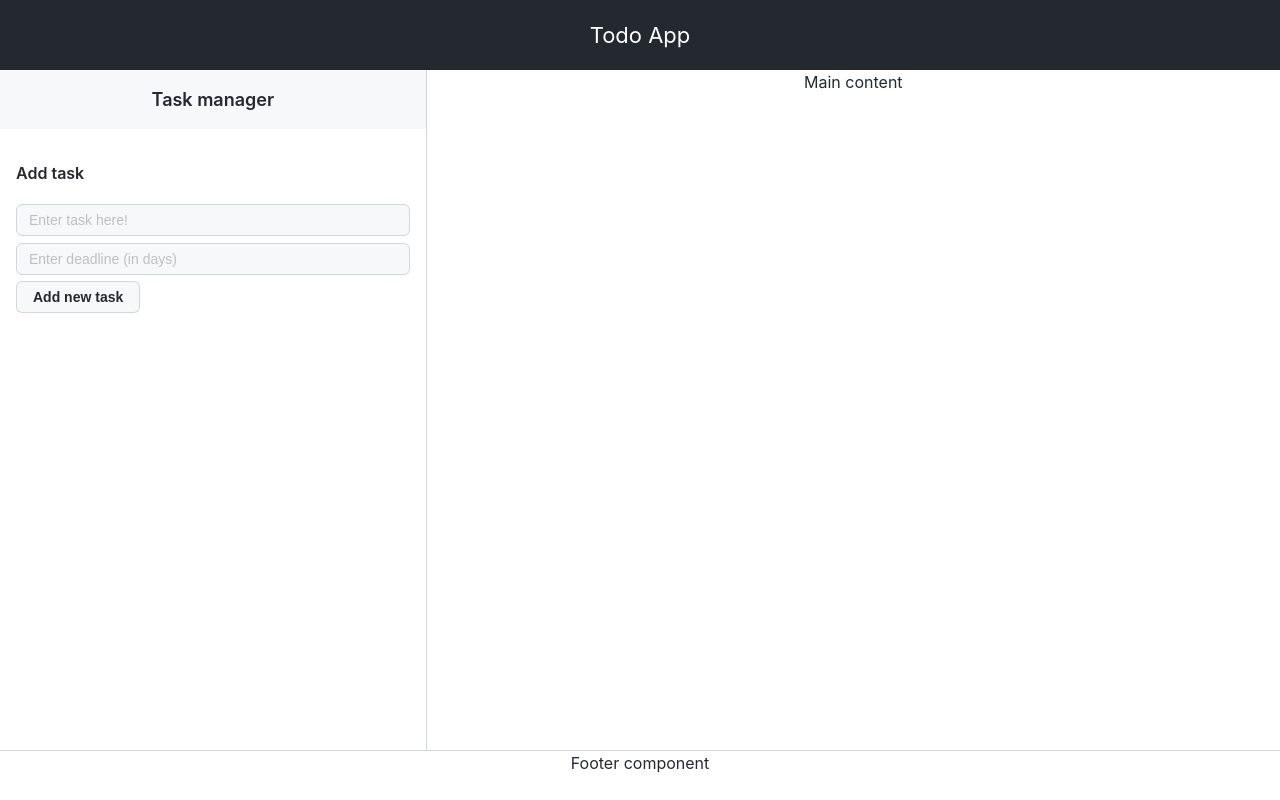
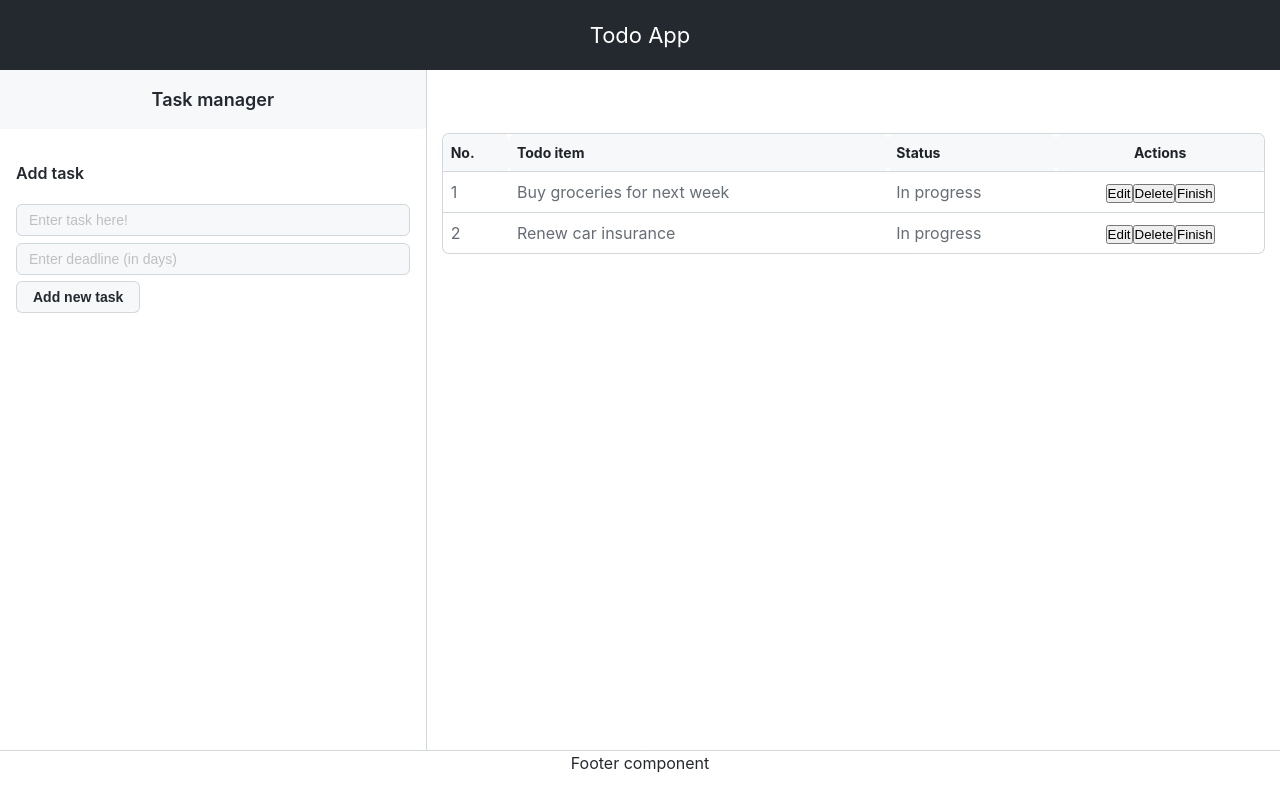
Before and after one commit to Wolleys/todo-list-react-typescript, a React (Create React App) app: page / in a window 1280 px wide. Built offline with nearby package versions, Linux system fonts and the light colour scheme.

Commit message:
Add: Table component

```diff
--- a/src/components/MainContent/index.tsx
+++ b/src/components/MainContent/index.tsx
@@ -1,8 +1,13 @@
 import { FC } from "react";
 import "./css/styles.css";
+import Table from "../Table";
 
 const MainContent: FC = () => {
-  return <div className="Main-component">Main content</div>;
+  return (
+    <div className="Main-component">
+      <Table />
+    </div>
+  );
 };
 
 export default MainContent;
--- /dev/null
+++ b/src/components/Table/TableBody.tsx
@@ -0,0 +1,34 @@
+import { FC } from "react";
+
+const TableBody: FC = () => {
+  return (
+    <tbody>
+      <tr>
+        <td>1</td>
+        <td>Buy groceries for next week</td>
+        <td>In progress</td>
+        <td>
+          <span>
+            <button>Edit</button>
+            <button>Delete</button>
+            <button>Finish</button>
+          </span>
+        </td>
+      </tr>
+      <tr>
+        <td>2</td>
+        <td>Renew car insurance</td>
+        <td>In progress</td>
+        <td>
+          <span>
+            <button>Edit</button>
+            <button>Delete</button>
+            <button>Finish</button>
+          </span>
+        </td>
+      </tr>
+    </tbody>
+  );
+};
+
+export default TableBody;
--- /dev/null
+++ b/src/components/Table/TableHeader.tsx
@@ -0,0 +1,16 @@
+import { FC } from "react";
+
+const TableHeader: FC = () => {
+  return (
+    <thead>
+      <tr>
+        <th>No.</th>
+        <th>Todo item</th>
+        <th>Status</th>
+        <th>Actions</th>
+      </tr>
+    </thead>
+  );
+};
+
+export default TableHeader;
--- /dev/null
+++ b/src/components/Table/css/styles.css
@@ -0,0 +1,44 @@
+.Table-container {
+    padding: 16px;
+    display: flex;
+    margin: 2rem auto;
+    text-align: center;
+    align-items: center;
+    flex-direction: column;
+}
+
+table {
+    width: 100%;
+    margin-top: 1rem;
+    color: #656d76;
+    border-radius: 6px;
+    border-collapse: collapse;
+    border: 1px solid #d0d7de;
+    border-style: hidden;
+    box-shadow: 0 0 0 1px #d0d7de;
+}
+
+th {
+    padding: 16px;
+    font-size: 14px;
+    color: #1f2328;
+    line-height: 1.5;
+    border-radius: 6px;
+    background-color: #f6f8fa;
+}
+
+td,
+th {
+    padding: 8px;
+    text-align: left;
+    border-bottom: 1px solid #d0d7de;
+}
+
+td:last-child,
+th:last-child {
+    text-align: center;
+}
+
+tr:hover {
+    background-color: #f6f8fa;
+}
--- /dev/null
+++ b/src/components/Table/index.tsx
@@ -0,0 +1,17 @@
+import { FC } from "react";
+import "./css/styles.css";
+import TableBody from "./TableBody";
+import TableHeader from "./TableHeader";
+
+const Table: FC = () => {
+  return (
+    <div className="Table-container">
+      <table>
+        <TableHeader />
+        <TableBody />
+      </table>
+    </div>
+  );
+};
+
+export default Table;
```
